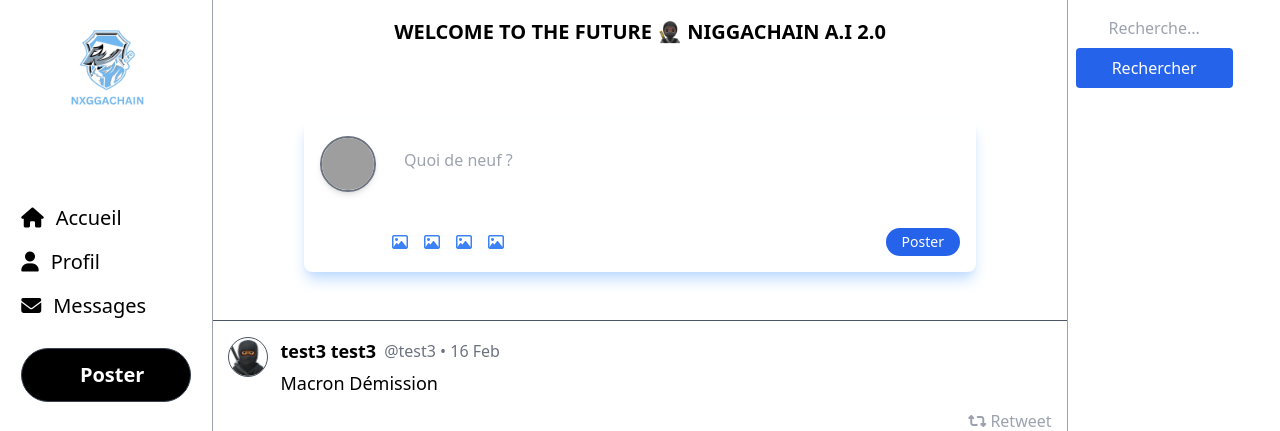
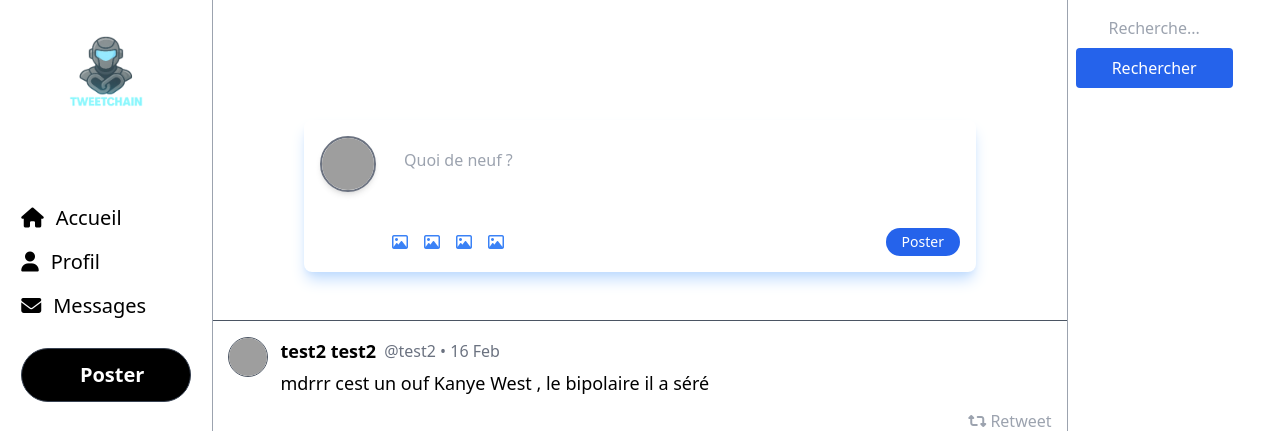
Before and after one commit to Badjiry/CloneTwitter-Badjiry, a PHP site: page /Views/TimelineView.php in a window 1280 px wide. Shown: the top 431 px of the page. Run offline with PHP 8.4, Linux system fonts and the light colour scheme; the visitor is signed in with stand-in values (Sample User, id 1); data comes from the database, SQL or seed files in the repository; data that the repository does not hold is empty; a stand-in replaces the project's code that opens the database connection; some libraries are stand-ins or nearby versions; grey boxes are pictures that could not be loaded.

Commit message:
changement de logo

```diff
--- a/Views/LoginView.php
+++ b/Views/LoginView.php
@@ -27,7 +27,7 @@
     🌙
     </button>
     <div class="flex items-center justify-center mt-20">
-        <img src="../Assets/logo/Black_Illustration_Ninja_Esport_Or_Gaming_Mascot_Logo_-3-removebg-preview.png" alt="">
+        <img src="../Assets/logo/TweetChain.png" alt="">
         <div class="ml-5 p-10 border rounded-xl shadow-xl shadow-blue-400">
             <form action="../Controllers/LoginController.php" method="POST" class="">
                 <label for="email"></label>
--- a/Views/MessageView.php
+++ b/Views/MessageView.php
@@ -42,7 +42,7 @@
     <header>
         <!-- bar laterale gauche -->
         <nav class="fixed left-0 top-0 h-full w-1/6 dark:bg-black border-r border-gray-400 flex flex-col items-center py-6 z-50 ">
-            <img src="../Assets/logo/Black_Illustration_Ninja_Esport_Or_Gaming_Mascot_Logo_-3-removebg-preview.png" class="h-[100px] w-[100px] object-contain" alt="Logo">
+            <img src="../Assets/logo/TweetChain.png" class="h-[100px] w-[100px] object-contain" alt="Logo">
             <ul class="w-full flex flex-col items-center mt-20 space-y-4">
                 <li class="w-4/5 flex items-center text-xl md:text-lg lg:text-base xl:text-xl hover:text-blue-500 md:justify-start justify-center">
                     <a href="/Views/TimelineView.php"><i class="fa-solid fa-house text-xl md:text-lg lg:text-base xl:text-xl"></i></a>
@@ -98,10 +98,6 @@
                         <span class="hidden lg:inline-block ml-3">Déconnexion</span>
                     </button>
         </nav>
-        <!-- top bar fixe -->
-        <div class="fixed top-0 left-0 w-full h-16 dark:bg-black/50 backdrop-blur-md flex items-center justify-center px-40 z-40">
-            <h1 class="text-xl font-bold dark:text-white transition-all duration-700">WELCOME TO THE FUTURE 🥷🏿 NIGGACHAIN A.I 2.0</h1>
-        </div>
         <!-- bar laterale droite -->
         <div class="fixed right-0 top-0 h-full w-1/6 dark:bg-black border-l border-gray-400 p-2 z-50">
             <form action="SearchView.php" method="POST" class="space-y-4 w-full flex flex-col items-center">
--- a/Views/ProfilView.php
+++ b/Views/ProfilView.php
@@ -43,7 +43,7 @@
     <header>
         <!-- bar laterale gauche -->
         <nav class="fixed left-0 top-0 h-full w-1/6 dark:bg-black border-r border-gray-400 flex flex-col items-center py-6 z-50 ">
-            <img src="../Assets/logo/Black_Illustration_Ninja_Esport_Or_Gaming_Mascot_Logo_-3-removebg-preview.png" class="h-[100px] w-[100px] object-contain" alt="Logo">
+            <img src="../Assets/logo/TweetChain.png" class="h-[100px] w-[100px] object-contain" alt="Logo">
             <ul class="w-full flex flex-col items-center mt-20 space-y-4">
                 <li class="w-4/5 flex items-center text-xl md:text-lg lg:text-base xl:text-xl hover:text-blue-500 md:justify-start justify-center">
                     <a href="/Views/TimelineView.php"><i class="fa-solid fa-house text-xl md:text-lg lg:text-base xl:text-xl"></i></a>
@@ -99,10 +99,6 @@
                         <span class="hidden lg:inline-block ml-3">Déconnexion</span>
                     </button>
         </nav>
-        <!-- top bar fixe -->
-        <div class="fixed top-0 left-0 w-full h-16 dark:bg-black/50 backdrop-blur-md flex items-center justify-center px-40 z-40">
-            <h1 class="text-xl font-bold dark:text-white transition-all duration-700">WELCOME TO THE FUTURE 🥷🏿 NIGGACHAIN A.I 2.0</h1>
-        </div>
         <!-- bar laterale droite -->
         <div class="fixed right-0 top-0 h-full w-1/6 dark:bg-black border-l border-gray-400 p-2 z-50">
             <form action="SearchView.php" method="POST" class="space-y-4 w-full flex flex-col items-center">
--- a/Views/PublicProfileView.php
+++ b/Views/PublicProfileView.php
@@ -57,7 +57,7 @@
     <header>
         <!-- bar laterale gauche -->
         <nav class="fixed left-0 top-0 h-full w-1/6 dark:bg-black border-r border-gray-400 flex flex-col items-center py-6 z-50 ">
-            <img src="../Assets/logo/Black_Illustration_Ninja_Esport_Or_Gaming_Mascot_Logo_-3-removebg-preview.png" class="h-[100px] w-[100px] object-contain" alt="Logo">
+            <img src="../Assets/logo/TweetChain.png" class="h-[100px] w-[100px] object-contain" alt="Logo">
             <ul class="w-full flex flex-col items-center mt-20 space-y-4">
                 <li class="w-4/5 flex items-center text-xl md:text-lg lg:text-base xl:text-xl hover:text-blue-500 md:justify-start justify-center">
                     <a href="/Views/TimelineView.php"><i class="fa-solid fa-house text-xl md:text-lg lg:text-base xl:text-xl"></i></a>
@@ -113,10 +113,6 @@
                         <span class="hidden lg:inline-block ml-3">Déconnexion</span>
                     </button>
         </nav>
-        <!-- top bar fixe -->
-        <div class="fixed top-0 left-0 w-full h-16 dark:bg-black/50 backdrop-blur-md flex items-center justify-center px-40 z-40">
-            <h1 class="text-xl font-bold dark:text-white transition-all duration-700">WELCOME TO THE FUTURE 🥷🏿 NIGGACHAIN A.I 2.0</h1>
-        </div>
         <!-- bar laterale droite -->
         <div class="fixed right-0 top-0 h-full w-1/6 dark:bg-black border-l border-gray-400 p-2 z-50">
             <form action="SearchView.php" method="POST" class="space-y-4 w-full flex flex-col items-center">
--- a/Views/RegisterView.php
+++ b/Views/RegisterView.php
@@ -32,7 +32,7 @@
 
         <div class="flex items-center justify-center ">
 
-            <img src="../Assets/logo/Black_Illustration_Ninja_Esport_Or_Gaming_Mascot_Logo_-3-removebg-preview.png" alt="">
+            <img src="../Assets/logo/TweetChain.png" alt="">
 
             <div class="ml-5 pt-8 pb-8 pl-10 pr-10 border rounded-xl shadow-xl shadow-blue-400 text-black">
                 <form id="Form_inscription" method="post" action="../Controllers/RegisterController.php">
--- a/Views/SearchView.php
+++ b/Views/SearchView.php
@@ -40,7 +40,7 @@
 <header>
 
     <nav class="fixed left-0 top-0 h-full w-1/6 dark:bg-black border-r border-gray-400 px-12 py-6 z-50 transition-all duration-700">
-    <img src="../Assets/logo/Black_Illustration_Ninja_Esport_Or_Gaming_Mascot_Logo_-3-removebg-preview.png" class="h-[100px] w-[100px]" alt="">
+    <img src="../Assets/logo/TweetChain.png" class="h-[100px] w-[100px]" alt="">
         <ul class="mt-20">
             <li class="py-2 text-xl flex hover:text-blue-500">
                 <i class="fa-solid fa-house mr-2 mt-0.5"></i>
@@ -70,9 +70,6 @@
             </form>
         </ul>
     </nav>
-    <div class="fixed top-0 left-0 w-full h-16 dark:bg-black/50 backdrop-blur-md flex items-center justify-center px-40 z-40 transition-all duration-700">
-        <h1 class="text-xl font-bold dark:text-white transition-all duration-700">WELCOME TO THE FUTURE 🥷🏿 NIGGACHAIN A.I 2.0</h1>
-    </div>
     <div class="fixed right-0 top-0 h-full w-1/5 dark:bg-black border-l border-gray-400 p-6 z-50 transition-all duration-700">
         <form action="SearchView.php" method="POST" class="space-y-4">
             <input type="text" name="search" placeholder="Recherche de haters..."
--- a/Views/TimelineView.php
+++ b/Views/TimelineView.php
@@ -23,7 +23,7 @@
 <head>
     <meta charset="UTF-8">
     <meta name="viewport" content="width=device-width, initial-scale=1.0">
-    <title>Timeline NxggaChain</title>
+    <title>Timeline TweetChain</title>
     <link rel="stylesheet" href="https://cdnjs.cloudflare.com/ajax/libs/font-awesome/6.4.2/css/all.min.css">
     <script src="https://cdn.tailwindcss.com"></script>
     <script>
@@ -36,7 +36,7 @@
     <header>
         <!-- bar laterale gauche -->
         <nav class="fixed left-0 top-0 h-full w-1/6 dark:bg-black border-r border-gray-400 flex flex-col items-center py-6 z-50 ">
-            <img src="../Assets/logo/Black_Illustration_Ninja_Esport_Or_Gaming_Mascot_Logo_-3-removebg-preview.png" class="h-[100px] w-[100px] object-contain" alt="Logo">
+            <img src="../Assets/logo/TweetChain.png" class="h-[100px] w-[100px] object-contain" alt="Logo">
             <ul class="w-full flex flex-col items-center mt-20 space-y-4">
                 <li class="w-4/5 flex items-center text-xl md:text-lg lg:text-base xl:text-xl hover:text-blue-500 md:justify-start justify-center">
                     <a href="/Views/TimelineView.php"><i class="fa-solid fa-house text-xl md:text-lg lg:text-base xl:text-xl"></i></a>
@@ -92,10 +92,6 @@
                         <span class="hidden lg:inline-block ml-3">Déconnexion</span>
                     </button>
         </nav>
-        <!-- top bar fixe -->
-        <div class="fixed top-0 left-0 w-full h-16 dark:bg-black/50 backdrop-blur-md flex items-center justify-center px-40 z-40">
-            <h1 class="text-xl font-bold dark:text-white transition-all duration-700">WELCOME TO THE FUTURE 🥷🏿 NIGGACHAIN A.I 2.0</h1>
-        </div>
         <!-- bar laterale droite -->
         <div class="fixed right-0 top-0 h-full w-1/6 dark:bg-black border-l border-gray-400 p-2 z-50">
             <form action="SearchView.php" method="POST" class="space-y-4 w-full flex flex-col items-center">
```
Also changed, not shown: Assets/MediaTweets/6852957a73603_imagefinalTweetChain.png (added), Assets/ProfileHeaders/ChatGPT Image 18 juin 2025, 10_48_39.png (added), Assets/ProfilePictures/Capture d'écran 2025-03-18 172626.png (added), Assets/logo/TweetChain.png (added), Assets/logo/imageTweetChain.png (added), Assets/logo/imagefinalTweet2.png (added).
